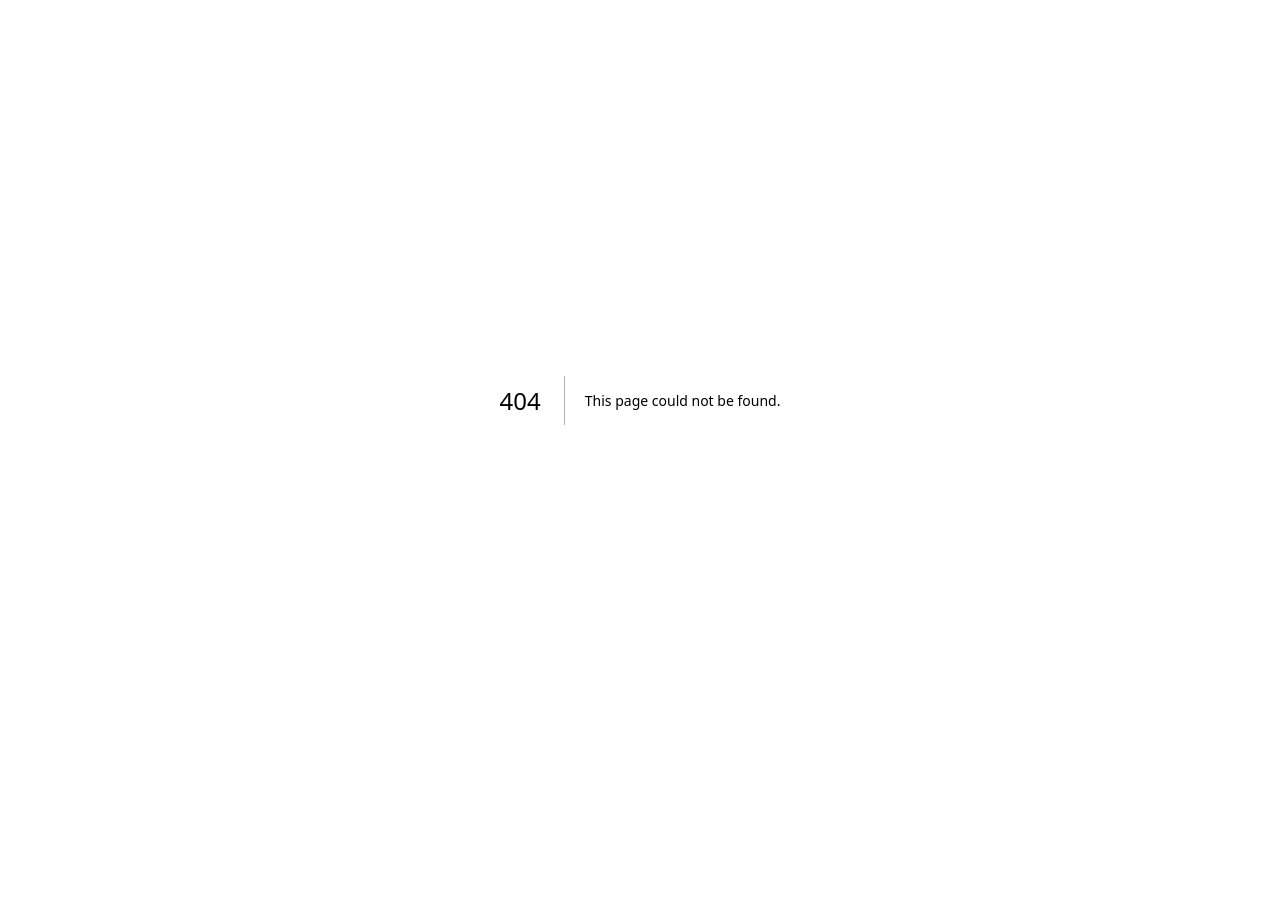
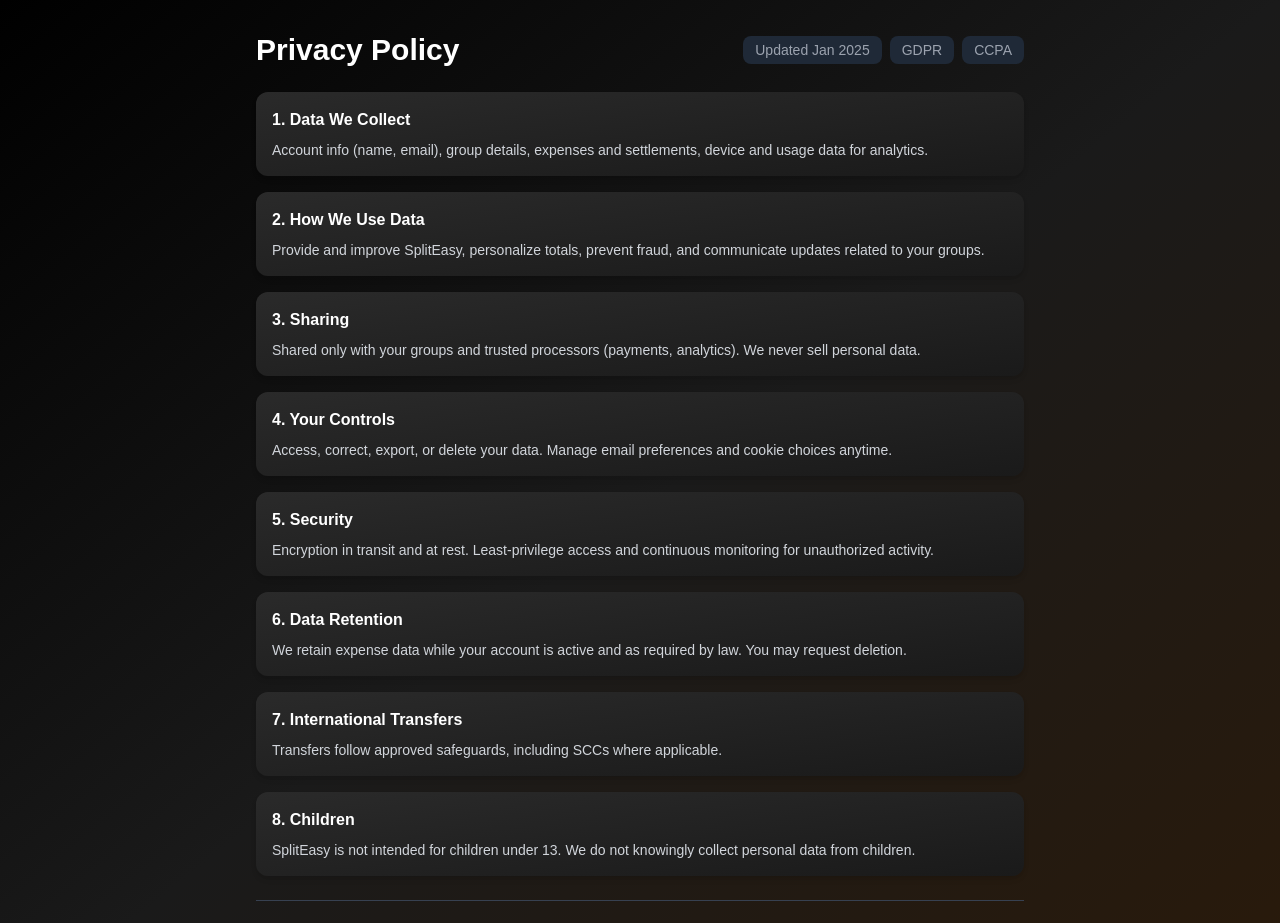
Before and after one commit to Atharva252/Smart-Expense-Spiltter-for-PGs-and-Rommmates1, a Next.js app in the folder my-app/: page /PrivacyPolicy in a window 1280 px wide. Before the commit this address had no page. Shown: the top 923 px of the page. Before the commit the page ends 800 px from the top, so only its background shows below. Built offline with nearby package versions, Linux system fonts and the light colour scheme.

Commit message:
Privacy policy

```diff
--- /dev/null
+++ b/my-app/src/app/PrivacyPolicy/page.jsx
@@ -0,0 +1,9 @@
+import PrivacyPolicy from "@/components/PrivacyPolicy/PrivacyPolicy";
+
+export default function PrivacyPolicyPage() {
+  return (
+    <>
+      <PrivacyPolicy />
+    </>
+  );
+}
--- /dev/null
+++ b/my-app/src/components/PrivacyPolicy/PrivacyPolicy.jsx
@@ -0,0 +1,97 @@
+// app/privacy/page.jsx (Next.js 13+ App Router)
+// If using pages router -> pages/privacy.jsx
+
+import React from "react";
+
+export default function PrivacyPolicy() {
+  return (
+    <div className="min-h-screen bg-gradient-to-br from-black via-[#1a1a1a] to-[#2a1a0a] text-white p-8">
+      <div className="max-w-3xl mx-auto">
+        {/* Header */}
+        <div className="flex items-center justify-between mb-6">
+          <h1 className="text-3xl font-bold">Privacy Policy</h1>
+          <div className="flex gap-2">
+            <span className="text-gray-400 text-sm bg-gray-800 px-3 py-1 rounded-lg">
+              Updated Jan 2025
+            </span>
+            <span className="text-gray-400 text-sm bg-gray-800 px-3 py-1 rounded-lg">
+              GDPR
+            </span>
+            <span className="text-gray-400 text-sm bg-gray-800 px-3 py-1 rounded-lg">
+              CCPA
+            </span>
+          </div>
+        </div>
+
+        {/* Policy Sections */}
+        <div className="space-y-4">
+          {[
+            {
+              title: "1. Data We Collect",
+              text: "Account info (name, email), group details, expenses and settlements, device and usage data for analytics.",
+            },
+            {
+              title: "2. How We Use Data",
+              text: "Provide and improve SplitEasy, personalize totals, prevent fraud, and communicate updates related to your groups.",
+            },
+            {
+              title: "3. Sharing",
+              text: "Shared only with your groups and trusted processors (payments, analytics). We never sell personal data.",
+            },
+            {
+              title: "4. Your Controls",
+              text: "Access, correct, export, or delete your data. Manage email preferences and cookie choices anytime.",
+            },
+            {
+              title: "5. Security",
+              text: "Encryption in transit and at rest. Least-privilege access and continuous monitoring for unauthorized activity.",
+            },
+            {
+              title: "6. Data Retention",
+              text: "We retain expense data while your account is active and as required by law. You may request deletion.",
+            },
+            {
+              title: "7. International Transfers",
+              text: "Transfers follow approved safeguards, including SCCs where applicable.",
+            },
+            {
+              title: "8. Children",
+              text: "SplitEasy is not intended for children under 13. We do not knowingly collect personal data from children.",
+            },
+          ].map((item, i) => (
+            <div
+              key={i}
+              className="bg-gradient-to-br from-[#2a2a2a] to-[#1a1a1a] p-4 rounded-xl shadow-md"
+            >
+              <h2 className="font-semibold mb-2">{item.title}</h2>
+              <p className="text-gray-300 text-sm">{item.text}</p>
+            </div>
+          ))}
+        </div>
+
+        {/* Divider */}
+        <div className="my-6 border-t border-gray-700"></div>
+
+        {/* Action Buttons */}
+        <div className="flex justify-between items-center">
+          <div className="flex gap-3">
+            <button className="bg-gray-800 hover:bg-gray-700 px-4 py-2 rounded-lg text-sm">
+              Close
+            </button>
+            <button className="bg-gray-800 hover:bg-gray-700 px-4 py-2 rounded-lg text-sm">
+              Download PDF
+            </button>
+          </div>
+          <button className="bg-yellow-600 hover:bg-yellow-500 text-black font-semibold px-5 py-2 rounded-lg shadow-md transition">
+            I Acknowledge
+          </button>
+        </div>
+
+        {/* Footer Note */}
+        <p className="text-gray-500 text-xs mt-4 text-center">
+          By selecting "I Acknowledge", you confirm you have read our Privacy Policy.
+        </p>
+      </div>
+    </div>
+  );
+}
```
